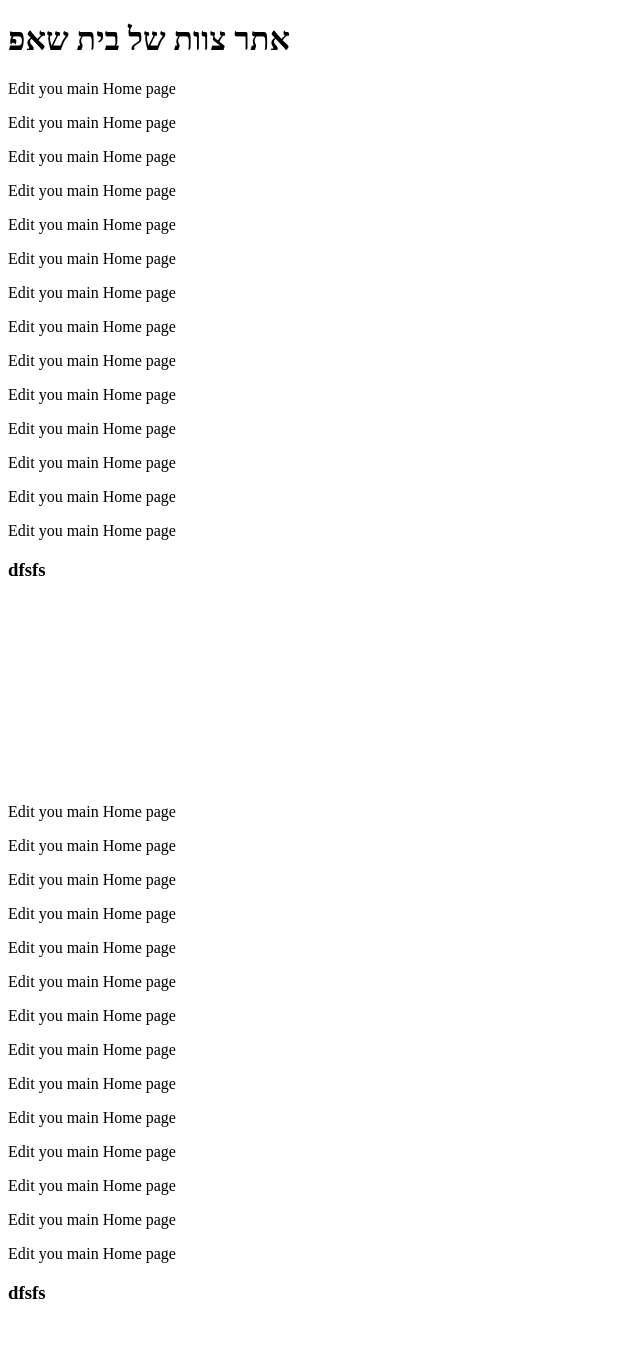
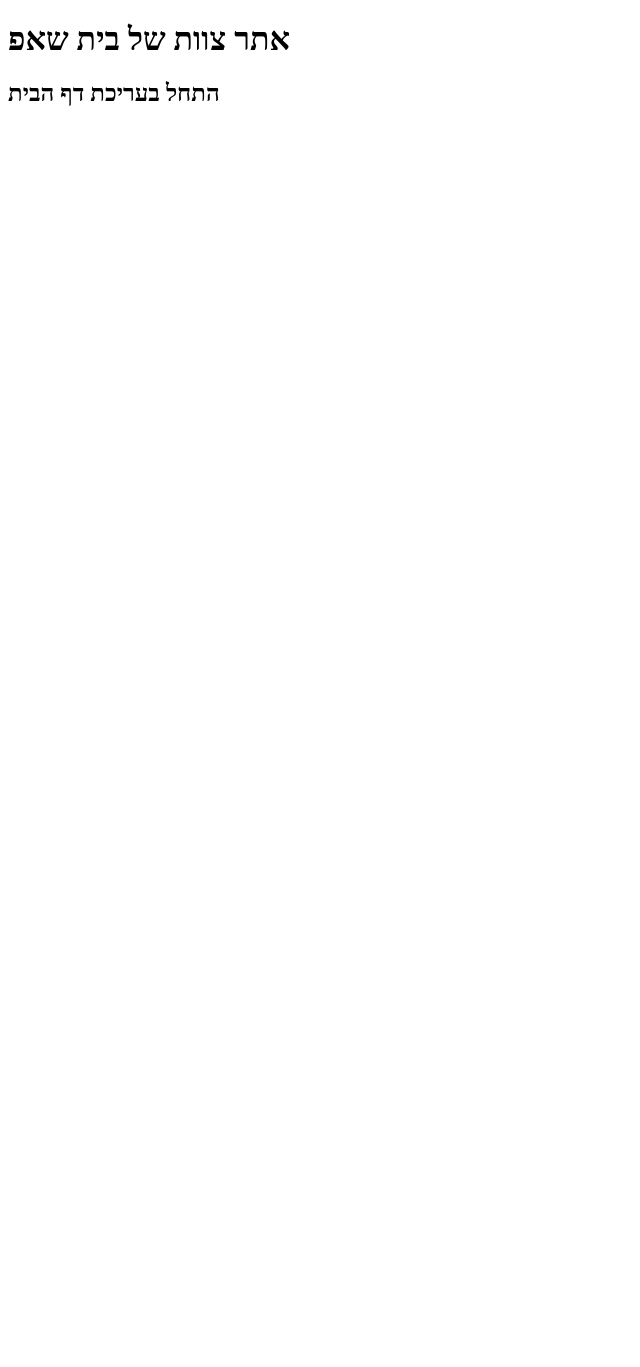
Before and after one commit to Goldi6/shap-project, a PHP site: page /websites/mainWebsite/pages/home.php in a window 1280 px wide. Shown: the top 1367 px of the page, without its empty margins (0-640 px from the left). After the commit the page ends 106 px from the top, so only its background shows below. Run offline with PHP 8.4, Linux system fonts and the light colour scheme.

Commit message:
on page load, change category to [create new page] + remove some unnecessary stuff

```diff
--- a/adminPages/back_process/messages_page/handle_new_msg.php
+++ b/adminPages/back_process/messages_page/handle_new_msg.php
@@ -68,7 +68,7 @@ if ($_SERVER["REQUEST_METHOD"] == "POST" && isset($_SESSION['user_id'])) {
                 if($errors[0][0]=='section_select'){
                     $_SESSION['msg']=$message;
                 }elseif($errors[0][0]='msg'){
-                    $_SESSION['select']=$shomrim.$ahzaka.$nikayon;;
+                    $_SESSION['select']=$shomrim.$ahzaka.$nikayon;
                 }
 
             }
--- a/adminPages/back_process/messages_page/messagesUpdate.php
+++ b/adminPages/back_process/messages_page/messagesUpdate.php
@@ -3,7 +3,7 @@
 
 
 
-
+//TODO
 
 $errors =[];
 
--- a/adminPages/back_process/messages_page/msg_insert.php
+++ b/adminPages/back_process/messages_page/msg_insert.php
@@ -1,4 +1,6 @@
 <?php
+
+
 
 require_once '../conn.php';
 
--- a/adminPages/back_process/page_update/save.php
+++ b/adminPages/back_process/page_update/save.php
@@ -0,0 +1,4 @@
+<?php
+
+
+//TODO
--- a/adminPages/back_process/update_mysql.php
+++ b/adminPages/back_process/update_mysql.php
@@ -1,4 +1,6 @@
 <?php
+
+//COMPLETE set new id on admin update
 
 $lastUpdate = rand(10000,99999);
 
--- a/adminPages/pages/EditPages.php
+++ b/adminPages/pages/EditPages.php
@@ -308,6 +308,11 @@ $(document).ready(function() {
 
     $('#load-page-to-editor').click((e) => {
         e.preventDefault();
+
+        //switch to replace content instead od add at the and [radio]
+        $('#add-New').prop("checked", true);
+
+
         let page = $('input[name=page-select]:checked').val();
         page = page.split('-'),
             page = page[0];
--- a/mainWebsite/pages/ahzaka/nehalim.html
+++ b/mainWebsite/pages/ahzaka/nehalim.html
@@ -1 +1,2 @@
-<p>asdasdasdsadasd</p>
+<h1>התחל בעריכת דף נהלים לצוות אחזקה
+    </h1
--- a/mainWebsite/pages/home/main.html
+++ b/mainWebsite/pages/home/main.html
@@ -1,49 +1,2 @@
-<div>Edit you main Home page</div>
-<p>Edit you main Home page</p>
-<p>Edit you main Home page</p>
-<p>Edit you main Home page</p>
-<p>Edit you main Home page</p>
-<p>Edit you main Home page</p>
-<p>Edit you main Home page</p><div>Edit you main Home page</div>
-<p>Edit you main Home page</p>
-<p>Edit you main Home page</p>
-<p>Edit you main Home page</p>
-<p>Edit you main Home page</p>
-<p>Edit you main Home page</p>
-<p>Edit you main Home page</p><p><h3>dfsfs</h3></p><p><br></p><p><br></p><p><br></p><p><br></p><p><br></p><p><br></p><div>Edit you main Home page</div>
-<p>Edit you main Home page</p>
-<p>Edit you main Home page</p>
-<p>Edit you main Home page</p>
-<p>Edit you main Home page</p>
-<p>Edit you main Home page</p>
-<p>Edit you main Home page</p><div>Edit you main Home page</div>
-<p>Edit you main Home page</p>
-<p>Edit you main Home page</p>
-<p>Edit you main Home page</p>
-<p>Edit you main Home page</p>
-<p>Edit you main Home page</p>
-<p>Edit you main Home page</p><p><h3>dfsfs</h3></p><p><br></p><p><br></p><p><br></p><p><br></p><p><br></p><p><br></p><p>ggggggggggg</p><div>Edit you main Home page</div>
-<p>Edit you main Home page</p>
-<p>Edit you main Home page</p>
-<p>Edit you main Home page</p>
-<p>Edit you main Home page</p>
-<p>Edit you main Home page</p>
-<p>Edit you main Home page</p><div>Edit you main Home page</div>
-<p>Edit you main Home page</p>
-<p>Edit you main Home page</p>
-<p>Edit you main Home page</p>
-<p>Edit you main Home page</p>
-<p>Edit you main Home page</p>
-<p>Edit you main Home page</p><p><h3>dfsfs</h3></p><p><br></p><p><br></p><p><br></p><p><br></p><p><br></p><p><br></p><div>Edit you main Home page</div>
-<p>Edit you main Home page</p>
-<p>Edit you main Home page</p>
-<p>Edit you main Home page</p>
-<p>Edit you main Home page</p>
-<p>Edit you main Home page</p>
-<p>Edit you main Home page</p><div>Edit you main Home page</div>
-<p>Edit you main Home page</p>
-<p>Edit you main Home page</p>
-<p>Edit you main Home page</p>
-<p>Edit you main Home page</p>
-<p>Edit you main Home page</p>
-<p>Edit you main Home page</p><p><h3>dfsfs</h3></p><p><br></p><p><br></p><p><br></p><p><br></p><p><br></p><p><br></p><p>ggggggggggg</p><p>dsadasdasdasdasd</p><p>dsadasdasdasdasd</p>
+<h1>התחל בעריכת דף הבית
+    </h1
--- a/mainWebsite/pages/nikayon/nehalim.html
+++ b/mainWebsite/pages/nikayon/nehalim.html
@@ -0,0 +1 @@
+<h1>צור דף נהלים לצוות ניקיון</h1>
--- a/mainWebsite/pages/nikayon/schedule.html
+++ b/mainWebsite/pages/nikayon/schedule.html
@@ -0,0 +1 @@
+<h1>צור דף לוח זמנים לצוות ניקיון</h1>
```
Also changed, not shown: mainWebsite/script/updateChecker.js (+4 -3 lines).
